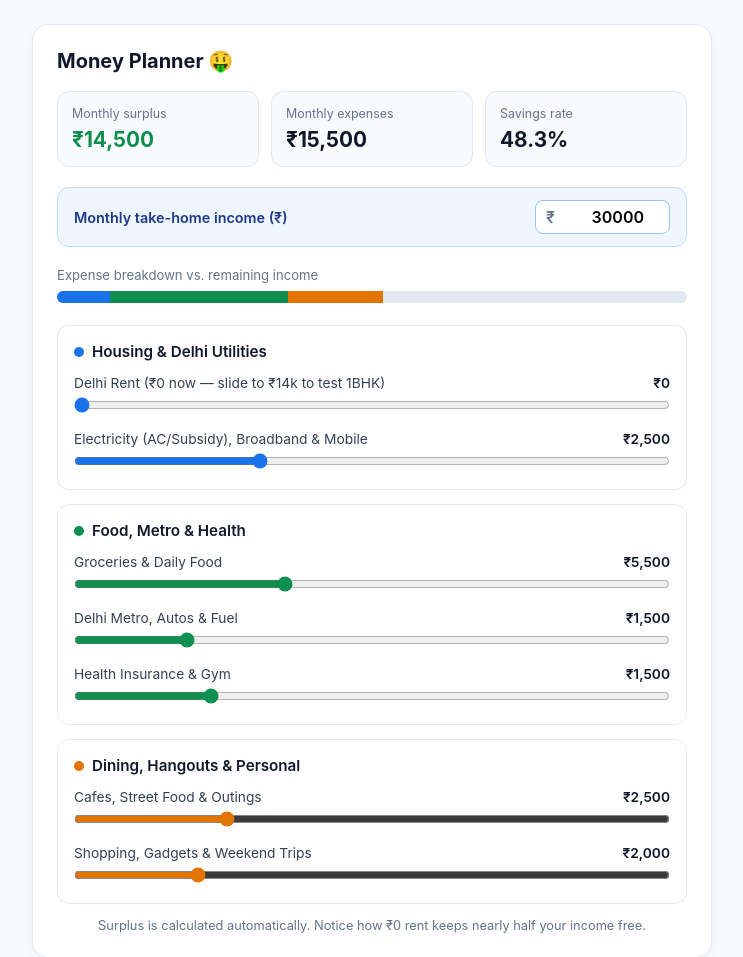
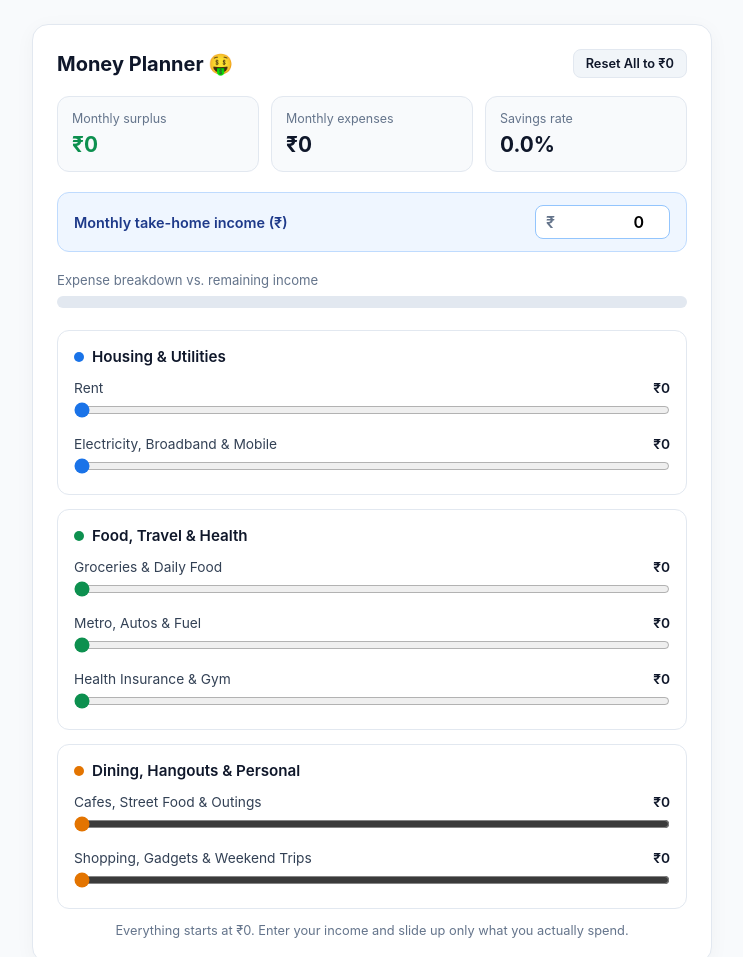
Before and after one commit to heyiamfaiz/website, a plain HTML site: page budget.html in a window 1280 px wide. Shown: the top 957 px of the page, without its empty margins (268-1011 px from the left). Drawn offline with Linux system fonts and the light colour scheme.

Commit message:
Update budget.html

```diff
--- a/budget.html
+++ b/budget.html
@@ -3,7 +3,7 @@
 <head>
   <meta charset="UTF-8" />
   <meta name="viewport" content="width=device-width, initial-scale=1.0" />
-  <title>Monthly Budget Planner</title>
+  <title>Money Planner 🤑</title>
   <style>
     :root {
       --bg: #f8fafc;
@@ -42,9 +42,30 @@
       box-shadow: 0 4px 20px rgba(0, 0, 0, 0.04);
     }
 
+    .header-row {
+      display: flex;
+      align-items: center;
+      justify-content: space-between;
+      margin-bottom: 18px;
+    }
+
     h1 {
       font-size: 1.25rem;
-      margin-bottom: 18px;
+    }
+
+    .reset-btn {
+      background: #f1f5f9;
+      border: 1px solid var(--border);
+      color: var(--text);
+      font-size: 0.8rem;
+      font-weight: 600;
+      padding: 6px 12px;
+      border-radius: 8px;
+      cursor: pointer;
+    }
+
+    .reset-btn:hover {
+      background: #e2e8f0;
     }
 
     .summary-grid {
@@ -211,20 +232,23 @@
 </head>
 <body>
   <div class="widget">
-    <h1>Money Planner 🤑</h1>
+    <div class="header-row">
+      <h1>Money Planner 🤑</h1>
+      <button class="reset-btn" id="resetBtn">Reset All to ₹0</button>
+    </div>
 
     <div class="summary-grid">
       <div class="stat-box">
         <div class="stat-label">Monthly surplus</div>
-        <div class="stat-value surplus-positive" id="surplusVal">₹14,500</div>
+        <div class="stat-value surplus-positive" id="surplusVal">₹0</div>
       </div>
       <div class="stat-box">
         <div class="stat-label">Monthly expenses</div>
-        <div class="stat-value" id="expenseVal">₹15,500</div>
+        <div class="stat-value" id="expenseVal">₹0</div>
       </div>
       <div class="stat-box">
         <div class="stat-label">Savings rate</div>
-        <div class="stat-value" id="rateVal">48.3%</div>
+        <div class="stat-value" id="rateVal">0.0%</div>
       </div>
     </div>
 
@@ -232,7 +256,7 @@
       <label for="incomeInput">Monthly take-home income (₹)</label>
       <div class="income-input-wrap">
         <span>₹</span>
-        <input type="number" id="incomeInput" value="30000" min="0" step="500" />
+        <input type="number" id="incomeInput" value="0" min="0" step="500" />
       </div>
     </div>
 
@@ -248,7 +272,7 @@
     <div id="categoriesContainer"></div>
 
     <p class="footer-note">
-      Surplus is calculated automatically. Notice how ₹0 rent keeps nearly half your income free.
+      Everything starts at ₹0. Enter your income and slide up only what you actually spend.
     </p>
   </div>
 
@@ -256,21 +280,21 @@
     const budgetData = [
       {
         key: "housing",
-        label: "Housing & Delhi Utilities",
+        label: "Housing & Utilities",
         color: "#1a73e8",
         fields: [
-          { key: "rent", label: "Delhi Rent (₹0 now — slide to ₹14k to test 1BHK)", value: 0, min: 0, max: 25000, step: 500 },
-          { key: "utilities", label: "Electricity (AC/Subsidy), Broadband & Mobile", value: 2500, min: 500, max: 7000, step: 250 }
+          { key: "rent", label: "Rent", value: 0, min: 0, max: 25000, step: 500 },
+          { key: "utilities", label: "Electricity, Broadband & Mobile", value: 0, min: 0, max: 7000, step: 250 }
         ]
       },
       {
         key: "living",
-        label: "Food, Metro & Health",
+        label: "Food, Travel & Health",
         color: "#0d904f",
         fields: [
-          { key: "groceries", label: "Groceries & Daily Food", value: 5500, min: 2000, max: 12000, step: 500 },
-          { key: "transport", label: "Delhi Metro, Autos & Fuel", value: 1500, min: 500, max: 6000, step: 250 },
-          { key: "health", label: "Health Insurance & Gym", value: 1500, min: 500, max: 5000, step: 250 }
+          { key: "groceries", label: "Groceries & Daily Food", value: 0, min: 0, max: 12000, step: 500 },
+          { key: "transport", label: "Metro, Autos & Fuel", value: 0, min: 0, max: 6000, step: 250 },
+          { key: "health", label: "Health Insurance & Gym", value: 0, min: 0, max: 5000, step: 250 }
         ]
       },
       {
@@ -278,14 +302,15 @@
         label: "Dining, Hangouts & Personal",
         color: "#e37400",
         fields: [
-          { key: "dining", label: "Cafes, Street Food & Outings", value: 2500, min: 0, max: 10000, step: 500 },
-          { key: "shopping", label: "Shopping, Gadgets & Weekend Trips", value: 2000, min: 0, max: 10000, step: 500 }
+          { key: "dining", label: "Cafes, Street Food & Outings", value: 0, min: 0, max: 10000, step: 500 },
+          { key: "shopping", label: "Shopping, Gadgets & Weekend Trips", value: 0, min: 0, max: 10000, step: 500 }
         ]
       }
     ];
 
     const container = document.getElementById("categoriesContainer");
     const incomeInput = document.getElementById("incomeInput");
+    const resetBtn = document.getElementById("resetBtn");
 
     function formatINR(num) {
       return "₹" + num.toLocaleString("en-IN");
@@ -362,6 +387,13 @@
       document.getElementById("barLifestyle").style.width = ((catTotals[2] / base) * 100) + "%";
     }
 
+    resetBtn.addEventListener("click", () => {
+      incomeInput.value = 0;
+      budgetData.forEach((cat) => cat.fields.forEach((f) => (f.value = 0)));
+      renderSliders();
+      updateTotals();
+    });
+
     incomeInput.addEventListener("input", updateTotals);
     renderSliders();
     updateTotals();
```
